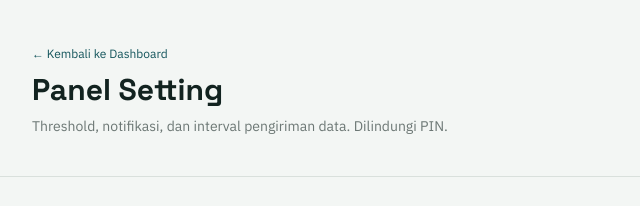
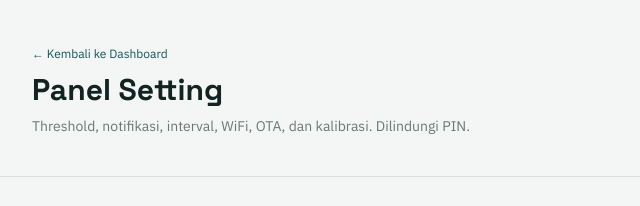
Before and after one commit to hasani07/Waterq.smg, a Next.js app: page /settings in a window 1280 px wide. Shown: the top 206 px of the page, without its empty margins (224-864 px from the left). Built offline with nearby package versions, Linux system fonts and the light colour scheme; no server answers.

Commit message:
Add files via upload

```diff
--- a/app/settings/page.tsx
+++ b/app/settings/page.tsx
@@ -5,6 +5,9 @@ import PinGate from "@/components/PinGate";
 import ThresholdPanel from "@/components/ThresholdPanel";
 import NotificationPreferencesPanel from "@/components/NotificationPreferencesPanel";
 import IntervalPanel from "@/components/IntervalPanel";
+import WifiPanel from "@/components/WifiPanel";
+import OtaPanel from "@/components/OtaPanel";
+import CalibrationPanel from "@/components/CalibrationPanel";
 
 export default function SettingsPage() {
   return (
@@ -16,7 +19,7 @@ export default function SettingsPage() {
           </Link>
           <h1 className="mt-2 font-display text-3xl font-bold text-ink">Panel Setting</h1>
           <p className="mt-2 font-body text-sm text-ink/60">
-            Threshold, notifikasi, dan interval pengiriman data. Dilindungi PIN.
+            Threshold, notifikasi, interval, WiFi, OTA, dan kalibrasi. Dilindungi PIN.
           </p>
         </div>
       </section>
@@ -29,6 +32,9 @@ export default function SettingsPage() {
                 <ThresholdPanel token={token} />
                 <NotificationPreferencesPanel token={token} />
                 <IntervalPanel token={token} />
+                <WifiPanel token={token} />
+                <OtaPanel token={token} />
+                <CalibrationPanel token={token} />
               </div>
             )}
           </PinGate>
```
